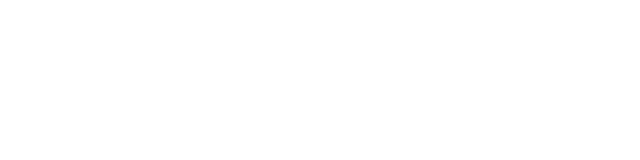
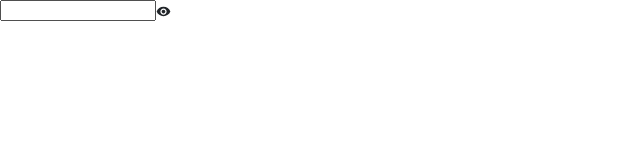
Before and after one commit to marcusviniciusmo/Components-React_Typescript, a React (Create React App) app in the folder frontend/: page /components/utilities/eyeIcon in a window 1280 px wide. Before the commit this address had no page. Shown: the top 160 px of the page, without its empty margins (0-640 px from the left). Built offline with nearby package versions, Linux system fonts and the light colour scheme.

Commit message:
Component - Utilities - EyeIcon

```diff
--- /dev/null
+++ b/frontend/src/components/Utilities/EyeIcon/index.tsx
@@ -0,0 +1,26 @@
+import { useState } from 'react';
+import VisibilityIcon from '@mui/icons-material/Visibility';
+import VisibilityOffIcon from '@mui/icons-material/VisibilityOff';
+
+function EyeIcon() {
+  const [showPassword, setShowPassword] = useState(false);
+
+  const toggleShowPassword = () => {
+    setShowPassword(!showPassword);
+  };
+
+  return (
+    <div>
+      <div>
+        <input type={showPassword ? 'text' : 'password'} />
+        {
+          showPassword
+          ? <VisibilityOffIcon onClick={toggleShowPassword} />
+          : <VisibilityIcon onClick={toggleShowPassword} />
+        }
+      </div>
+    </div>
+  );
+};
+
+export default EyeIcon;
--- a/frontend/src/routes/index.tsx
+++ b/frontend/src/routes/index.tsx
@@ -2,6 +2,7 @@
 import Home from 'views/Home';
 import LoginFormAnimated001 from 'components/LoginFormAnimated/Example001';
 import Example001  from 'components/PageNotFound/Example001';
+import EyeIcon from 'components/Utilities/EyeIcon';
 
 function Router() {
   return (
@@ -10,6 +11,7 @@
         <Route path='/' element={<Home />} />
         <Route path='/components/loginFormAnimated/001' element={<LoginFormAnimated001 />} />
         <Route path='/components/pageNotFound/001' element={<Example001 />} />
+        <Route path='/components/utilities/eyeIcon' element={<EyeIcon />} />
       </Routes>
     </BrowserRouter>
   );
```
